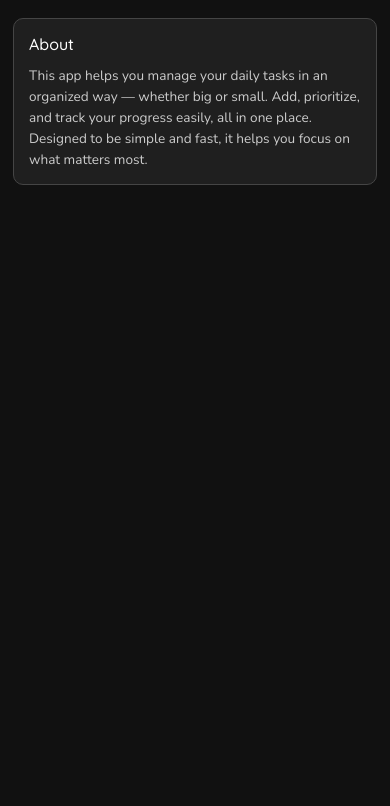
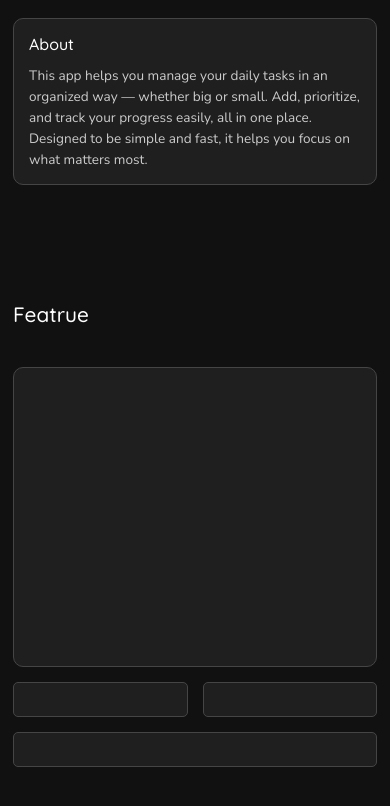
Before and after one commit to viewsouvannasy-cmd/Momentum-code, a React (Vite) app in the folder frontend/: page / in a window 390 px wide. Shown: the part 1158-1964 px from the top of the page. Built offline with nearby package versions, Linux system fonts and the light colour scheme.

Commit message:
make a featrue section

```diff
--- a/frontend/src/index.css
+++ b/frontend/src/index.css
@@ -21,13 +21,16 @@
   --border-opponent-color: #cccccc;
 }
 
+html {
+  scroll-behavior: smooth;
+}
+
 body {
   margin: 0;
   padding: 0;
   font-family: quicksand, sans-serif;
   color: var(--hero-text-color);
   background-color: var(--main-background-color);
-  scroll-behavior: smooth;
   height: 300vh;
 }
 
--- a/frontend/src/page/landingPage/LandingPage.tsx
+++ b/frontend/src/page/landingPage/LandingPage.tsx
@@ -2,6 +2,7 @@ import { useState, useEffect } from "react";
 import { HeaderLanding } from "./header-landing-section/HeaderLanding";
 import { TitleLanding } from "./title-landing-section/TitleLanding";
 import { AboutPage } from "./about-page/AboutPage";
+import { FeatrueSection } from "./feature-section/FeatrueSection";
 import "./LandingPage.css";
 
 export function LandingPage() {
@@ -23,6 +24,7 @@ export function LandingPage() {
       <HeaderLanding isScroll={isScroll} />
       <TitleLanding />
       <AboutPage />
+      <FeatrueSection />
     </div>
   );
 }
--- a/frontend/src/page/landingPage/about-page/AboutPage.css
+++ b/frontend/src/page/landingPage/about-page/AboutPage.css
@@ -142,6 +142,7 @@
   gap: 100px;
   z-index: 888;
   padding: 13px;
+  position: relative;
 }
 
 .container-about-section-main > h2 {
@@ -184,6 +185,11 @@
   font-family: nunito, sans-serif;
   font-weight: 300;
   color: #cccccc;
+}
+
+.container-about-section-main .point {
+  position: absolute;
+  top: -110px;
 }
 
 @media (max-width: 750px) {
--- a/frontend/src/page/landingPage/about-page/AboutPage.tsx
+++ b/frontend/src/page/landingPage/about-page/AboutPage.tsx
@@ -92,6 +92,7 @@ export function AboutPage() {
             </div>
           </div>
         </div>
+        <div className="point" id="about-section"></div>
       </div>
     </>
   );
--- a/frontend/src/page/landingPage/feature-section/FeatrueSection.css
+++ b/frontend/src/page/landingPage/feature-section/FeatrueSection.css
@@ -0,0 +1,73 @@
+.container-featrue-section-main {
+  width: 100%;
+  padding: 13px;
+  margin-top: 90px;
+  display: flex;
+  justify-content: center;
+  position: relative;
+}
+
+.container-featrue-section-main > div {
+  width: 100%;
+  max-width: 1200px;
+  display: flex;
+  flex-direction: column;
+  gap: 40px;
+}
+
+.container-featrue-section-main > div > h2 {
+  font-size: clamp(1.3rem, 2vw, 2rem);
+  font-weight: 500;
+}
+
+.container-featrue-grid {
+  display: grid;
+  grid-template-columns: repeat(4, 1fr);
+  grid-template-rows: repeat(2, 200px);
+  height: 400px;
+  gap: 15px;
+}
+
+.container-featrue-grid > div {
+  border: 1px solid var(--border-card-color);
+  border-radius: 10px;
+  background-color: #232323d7;
+}
+
+.container-featrue-grid > div:nth-child(1) {
+  grid-column: 1 / span 2;
+  grid-row: 1 / span 2;
+}
+
+.container-featrue-grid > div:nth-child(4) {
+  grid-column: 3 / span 2;
+}
+
+.container-featrue-section-main .point {
+  position: absolute;
+  top: -80px;
+}
+
+@media (max-width: 750px) {
+  .container-featrue-grid {
+    grid-template-columns: 1fr 1fr;
+    grid-template-rows: repeat(4, 1fr);
+  }
+
+  .container-featrue-grid > div:nth-child(1) {
+    grid-column: 1 / span 2;
+    grid-row: 1 / span 2;
+    height: 300px;
+  }
+
+  .container-featrue-grid > div:nth-child(2),
+  .container-featrue-grid > div:nth-child(3) {
+    border-radius: 5px;
+  }
+
+  .container-featrue-grid > div:nth-child(4) {
+    grid-row: 4;
+    grid-column: 1 / span 2;
+    border-radius: 5px;
+  }
+}
--- a/frontend/src/page/landingPage/feature-section/FeatrueSection.tsx
+++ b/frontend/src/page/landingPage/feature-section/FeatrueSection.tsx
@@ -1,5 +1,18 @@
 import "./FeatrueSection.css";
 
-export function Featruesection() {
-  return;
+export function FeatrueSection() {
+  return (
+    <div className="container-featrue-section-main">
+      <div>
+        <h2>Featrue</h2>
+        <div className="container-featrue-grid">
+          <div></div>
+          <div></div>
+          <div></div>
+          <div></div>
+        </div>
+      </div>
+      <div className="point" id="featrue-section"></div>
+    </div>
+  );
 }
--- a/frontend/src/page/landingPage/header-landing-section/HeaderLanding.css
+++ b/frontend/src/page/landingPage/header-landing-section/HeaderLanding.css
@@ -28,7 +28,7 @@
   gap: 15px;
 }
 
-.header-middle-section > button {
+.header-middle-section > a {
   border: none;
   background-color: transparent;
   color: var(--hero-text-color);
@@ -36,11 +36,12 @@
   cursor: pointer;
   padding: 7px 15px;
   border-radius: 50px;
+  text-decoration: none;
 
   transition: background-color 0.2s;
 }
 
-.header-middle-section > button:hover,
+.header-middle-section > a:hover,
 .link-log-in-page:hover {
   background-color: var(--card-color);
 }
--- a/frontend/src/page/landingPage/header-landing-section/HeaderLanding.tsx
+++ b/frontend/src/page/landingPage/header-landing-section/HeaderLanding.tsx
@@ -14,10 +14,10 @@ export function HeaderLanding({ isScroll }: prop) {
         <FullLogo />
       </div>
       <div className="header-middle-section">
-        <button>Home</button>
-        <button>About</button>
-        <button>Featrue</button>
-        <button>Contact</button>
+        <a href="#home-section">Home</a>
+        <a href="#about-section">About</a>
+        <a href="#featrue-section">Featrue</a>
+        <a>Contact</a>
       </div>
       <div className="header-right-section">
         <Link className="link-log-in-page" to="/login">
--- a/frontend/src/page/landingPage/title-landing-section/TitleLanding.css
+++ b/frontend/src/page/landingPage/title-landing-section/TitleLanding.css
@@ -5,6 +5,7 @@
   padding: 70px 13px 0 13px;
   max-width: 2000px;
   margin-top: 60px;
+  position: relative;
 }
 
 .container-title-landing {
@@ -95,4 +96,7 @@
   background-color: var(--color-hover-button-auth);
 }
 
-/* --------- this style process --------  */
+.container-title-landing-main .point {
+  position: absolute;
+  top: -60px;
+}
--- a/frontend/src/page/landingPage/title-landing-section/TitleLanding.tsx
+++ b/frontend/src/page/landingPage/title-landing-section/TitleLanding.tsx
@@ -3,7 +3,6 @@ import "./TitleLanding.css";
 
 export function TitleLanding() {
   return (
-    <>
     <div className="container-title-landing-main">
       <div className="container-title-landing">
         <h1>
@@ -26,7 +25,7 @@ export function TitleLanding() {
           </Link>
         </div>
       </div>
+      <div className="point" id="home-section"></div>
     </div>
-    </>
   );
 }
```
Lines whose indentation alone changed are shown as unchanged.
